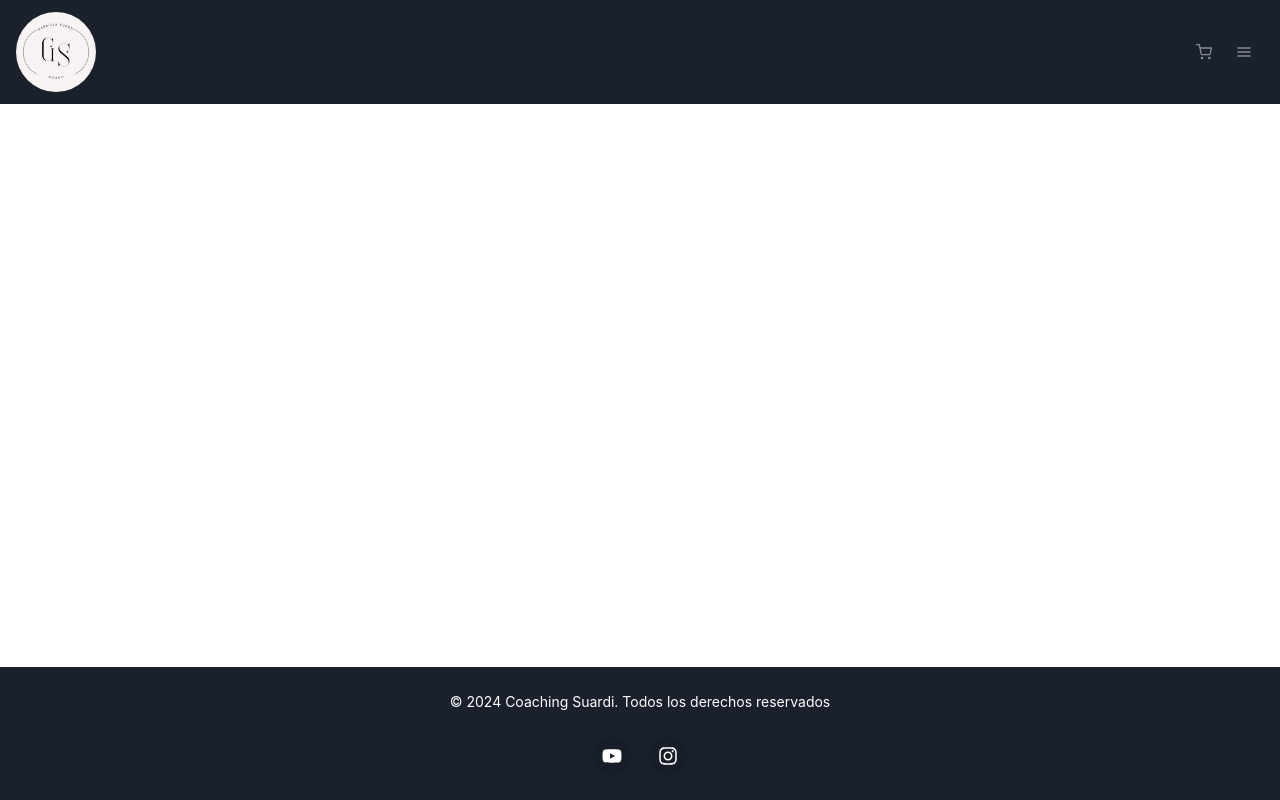
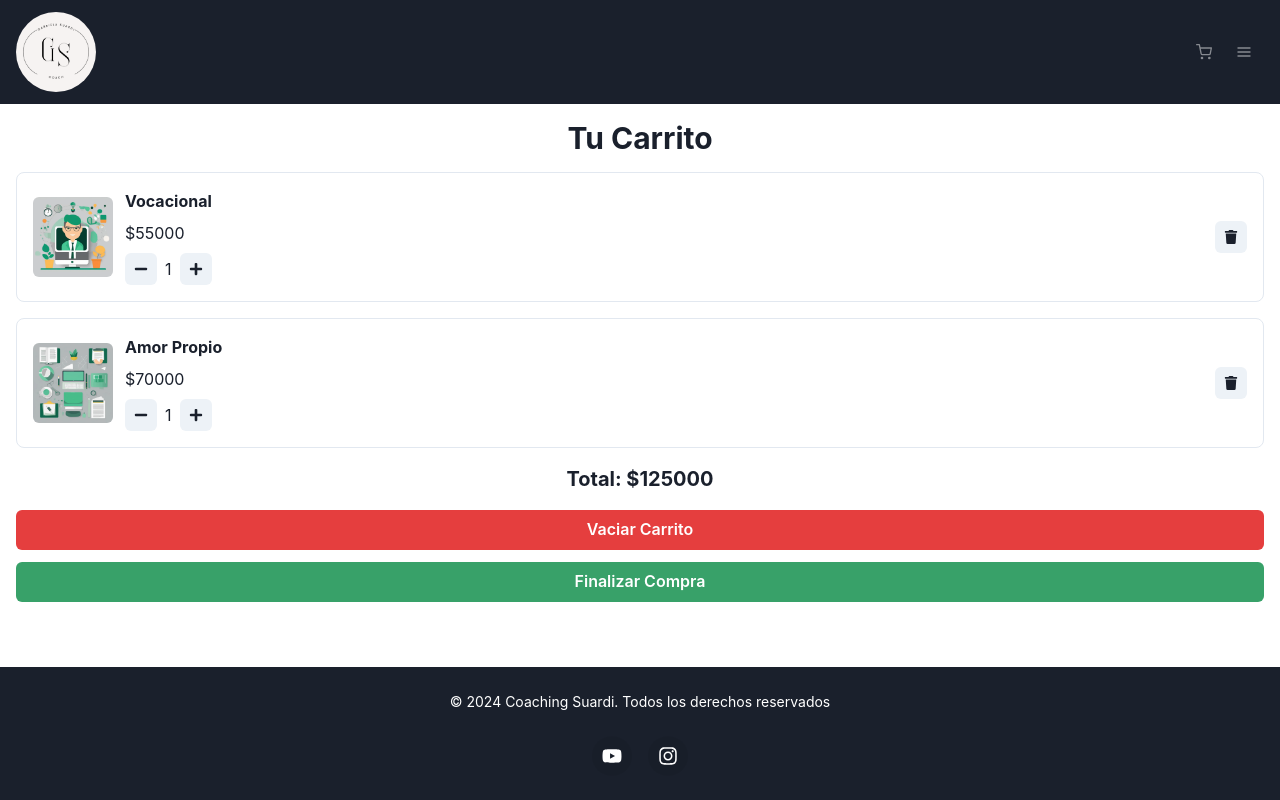
Before and after one commit to Comagol/coaching-suardi, a React (Vite) app: page /cart in a window 1280 px wide. Built offline with nearby package versions, Linux system fonts and the light colour scheme.

Commit message:
creation of cart.jsx view, everithing is hardcode

```diff
--- /dev/null
+++ b/src/pages/Cart.jsx
@@ -0,0 +1,78 @@
+import React, { useState } from 'react';
+import {
+  Box,
+  Button,
+  Flex,
+  Heading,
+  Image,
+  Stack,
+  Text,
+  VStack,
+  HStack,
+  IconButton,
+} from '@chakra-ui/react';
+import { FaTrash, FaPlus, FaMinus } from 'react-icons/fa';
+import course1 from "../assets/images/course1.png";
+import course2 from "../assets/images/course2.png";
+
+const Cart = () => {
+  const [cartItems, setCartItems] = useState([
+    { id: 1, name: 'Vocacional', price: 55000, quantity: 1, image: course1, link: "/course/1"},
+    { id: 2, name: 'Amor Propio', price: 70000, quantity: 1, image: course2, link: "/course/2" },
+  ]);
+
+  const updateQuantity = (id, delta) => {
+    setCartItems((prev) =>
+      prev.map((item) =>
+        item.id === id ? { ...item, quantity: Math.max(1, item.quantity + delta) } : item
+      )
+    );
+  };
+
+  const removeItem = (id) => {
+    setCartItems((prev) => prev.filter((item) => item.id !== id));
+  };
+
+  const clearCart = () => {
+    setCartItems([]);
+  };
+
+  const totalPrice = cartItems.reduce((acc, item) => acc + item.price * item.quantity, 0);
+
+  return (
+    <VStack spacing={4} p={4} align="stretch">
+      <Heading size="lg" textAlign="center">Tu Carrito</Heading>
+      {cartItems.length > 0 ? (
+        cartItems.map((item) => (
+          <Flex key={item.id} p={4} borderWidth={1} borderRadius="lg" align="center" justify="space-between">
+            <Image boxSize="80px" src={item.image} alt={item.name} borderRadius="md" />
+            <VStack align="start" flex={1} ml={3}>
+              <Text fontWeight="bold">{item.name}</Text>
+              <Text>${item.price}</Text>
+              <HStack>
+                <IconButton icon={<FaMinus />} size="sm" onClick={() => updateQuantity(item.id, -1)} />
+                <Text>{item.quantity}</Text>
+                <IconButton icon={<FaPlus />} size="sm" onClick={() => updateQuantity(item.id, 1)} />
+              </HStack>
+            </VStack>
+            <IconButton icon={<FaTrash />} size="sm" onClick={() => removeItem(item.id)} />
+          </Flex>
+        ))
+      ) : (
+        <Text textAlign="center">El carrito está vacío</Text>
+      )}
+
+      {cartItems.length > 0 && (
+        <Box textAlign="center">
+          <Text fontWeight="bold" fontSize="xl">Total: ${totalPrice}</Text>
+          <Stack mt={4} spacing={3}>
+            <Button colorScheme="red" onClick={clearCart}>Vaciar Carrito</Button>
+            <Button colorScheme="green">Finalizar Compra</Button>
+          </Stack>
+        </Box>
+      )}
+    </VStack>
+  );
+};
+
+export default Cart;
--- a/src/routes/AppRoutes.jsx
+++ b/src/routes/AppRoutes.jsx
@@ -7,6 +7,7 @@ import Contact from "../pages/Contact";
 import Login from "../pages/Login";
 import Navbar from "../components/Navbar";
 import Footer from "../components/Footer";
+import Cart from "../pages/Cart"
 
 const AppRoutes = () => {
   return (
@@ -22,6 +23,7 @@ const AppRoutes = () => {
             <Route path="/about" element={<About />} />
             <Route path="/contact" element={<Contact />} />
             <Route path="/login" element={<Login />} />
+            <Route path="/cart" element={<Cart />} />
           </Routes>
         </Box>
 
```
